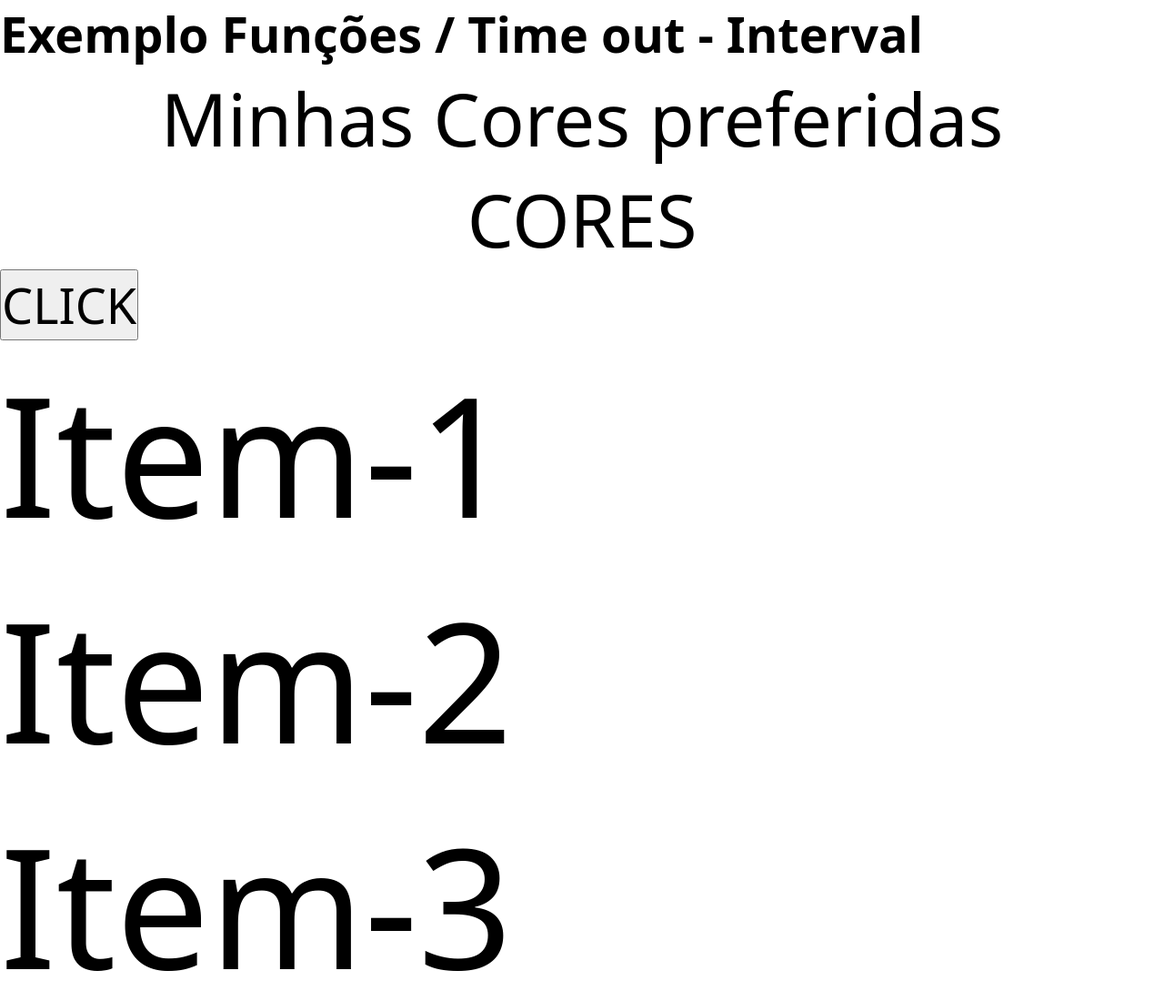
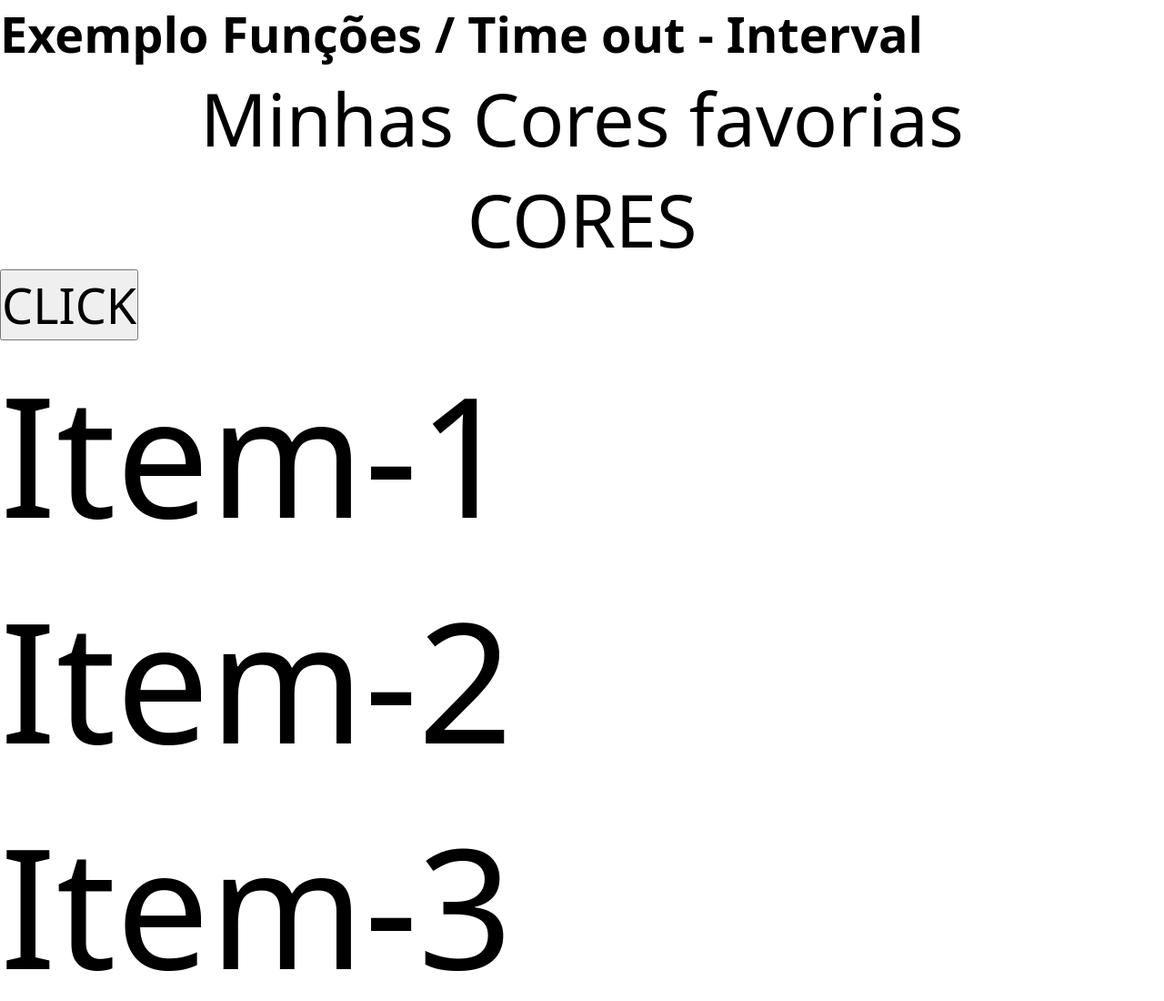
Before and after one commit to 1ESPF-2023/rm551965, a plain HTML site: page index.html in a window 1280 px wide. Shown: the top 1100 px of the page at 91% size. Drawn offline with Linux system fonts and the light colour scheme.

Commit message:
Aula atualizada

```diff
--- a/index.html
+++ b/index.html
@@ -33,7 +33,7 @@
     <h1>Exemplo Funções / Time out - Interval</h1>
 
     <div class="container">
-        <p>Minhas Cores preferidas</p>
+        <p>Minhas Cores favorias</p>
         <div id="demo-cor">
             CORES
         </div>
```
